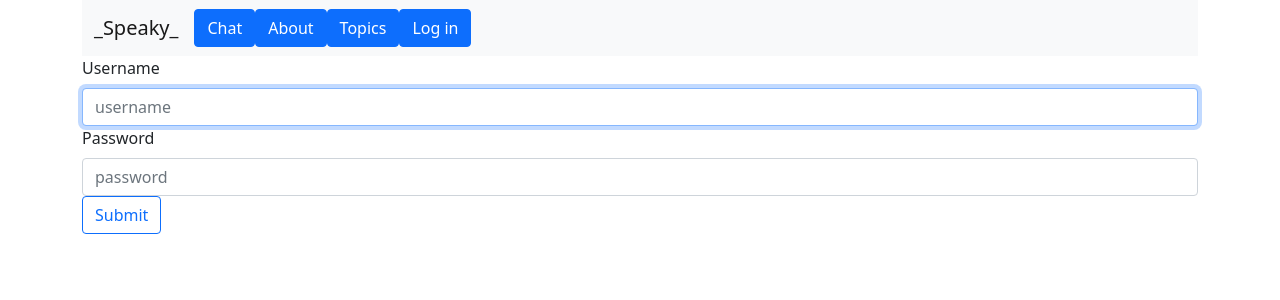
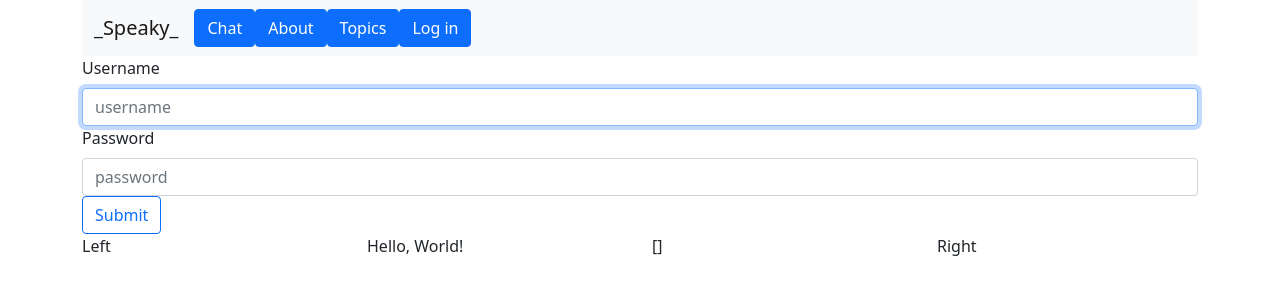
Before and after one commit to avshukan/frontend-project-lvl4, a React (Create React App) app in the folder app/: page /login in a window 1280 px wide. Shown: the top 300 px of the page. Built offline with nearby package versions, Linux system fonts and the light colour scheme; no server answers.

Commit message:
add redux

```diff
--- a/app/package.json
+++ b/app/package.json
@@ -4,6 +4,7 @@
   "private": true,
   "proxy": "http://localhost:5000",
   "dependencies": {
+    "@reduxjs/toolkit": "^1.8.3",
     "@testing-library/jest-dom": "^5.16.4",
     "@testing-library/react": "^13.3.0",
     "@testing-library/user-event": "^13.5.0",
@@ -12,9 +13,11 @@
     "react": "^18.2.0",
     "react-bootstrap": "^2.4.0",
     "react-dom": "^18.2.0",
+    "react-redux": "^8.0.2",
     "react-router-bootstrap": "^0.26.2",
     "react-router-dom": "^6.3.0",
     "react-scripts": "^5.0.1",
+    "redux": "^4.2.0",
     "web-vitals": "^2.1.4",
     "yup": "^0.32.11"
   },
--- a/app/src/App.js
+++ b/app/src/App.js
@@ -1,4 +1,5 @@
 import React, { useState, useEffect } from 'react';
+import { useDispatch, useSelector } from 'react-redux';
 import {
   BrowserRouter as Router,
   Routes,
@@ -21,16 +22,21 @@ import queryString from './routes/queryString';
 import routes from './routes/routes';
 import { Button, Container, Navbar, Row, Col } from 'react-bootstrap';
 import { LinkContainer } from 'react-router-bootstrap';
+import { fetchData } from './slices/dataSlice';
 
 const App = () => {
+  const dispatch = useDispatch();
 
   const [text, setText] = useState('Hello, World!');
+
+  const data = useSelector((state) => state.data);
 
   const getToken = async () => {
     const response = await axios.post(routes.loginPath(), { username: 'admin', password: 'admin' });
     const { data } = response;
     const { token } = data;
     setText(token);
+    dispatch(fetchData(token));
   };
 
   useEffect(() => {
@@ -79,6 +85,12 @@ const App = () => {
               </Routes>
             </Col>
           </Row>
+          <Row>
+            <Col>Left</Col>
+            <Col>{text}</Col>
+            <Col>{JSON.stringify(data)}</Col>
+            <Col>Right</Col>
+          </Row>
         </Container>
       </Router>
     </AuthProvider>
--- a/app/src/index.js
+++ b/app/src/index.js
@@ -1,13 +1,17 @@
 import React from 'react';
 import ReactDOM from 'react-dom/client';
+import { Provider } from 'react-redux';
 import './index.css';
 import App from './App';
 import reportWebVitals from './reportWebVitals';
+import store from './slices';
 
 const root = ReactDOM.createRoot(document.getElementById('root'));
 root.render(
   <React.StrictMode>
-    <App />
+    <Provider store={store}>
+      <App />
+    </Provider>
   </React.StrictMode>
 );
 
--- a/app/src/routes/routes.js
+++ b/app/src/routes/routes.js
@@ -2,6 +2,7 @@ const apiPath = '/api/v1';
 
 const routes = {
     loginPath: () => [apiPath, 'login'].join('/'),
+    dataPath: () => [apiPath, 'data'].join('/'),
 };
 
 export default routes;
--- /dev/null
+++ b/app/src/slices/dataSlice.js
@@ -0,0 +1,34 @@
+import axios from "axios";
+import { createAsyncThunk, createSlice } from '@reduxjs/toolkit';
+import routes from "../routes/routes";
+
+export const fetchData = createAsyncThunk(
+    'data/fetchData',
+    async (access_token) => {
+
+        const response = await axios.get(routes.dataPath(), {
+            headers: {
+                'Authorization': `Basic ${access_token}`
+            }
+        });
+        return response.data;
+    },
+);
+
+const dataSlice = createSlice({
+    name: 'data',
+    initialState: [],
+    extraReducers: (builder) => {
+        builder
+        .addCase(fetchData.fulfilled, (state, action) => {
+            state.data = action.payload;
+        })
+        .addCase(fetchData.rejected, (state, action) => {
+            console.log('extraReducers builder');
+            console.log('state', state);
+            console.log('action', action);
+        })
+    }
+});
+
+export default dataSlice.reducer;
--- /dev/null
+++ b/app/src/slices/index.js
@@ -0,0 +1,10 @@
+import { configureStore } from "@reduxjs/toolkit";
+import dataReducer from "./dataSlice";
+
+const store = configureStore({
+    reducer: {
+        data: dataReducer,
+    }
+});
+
+export default store;
```
Also changed, not shown: 1 other file (tests, documents, lock files or other folders).
